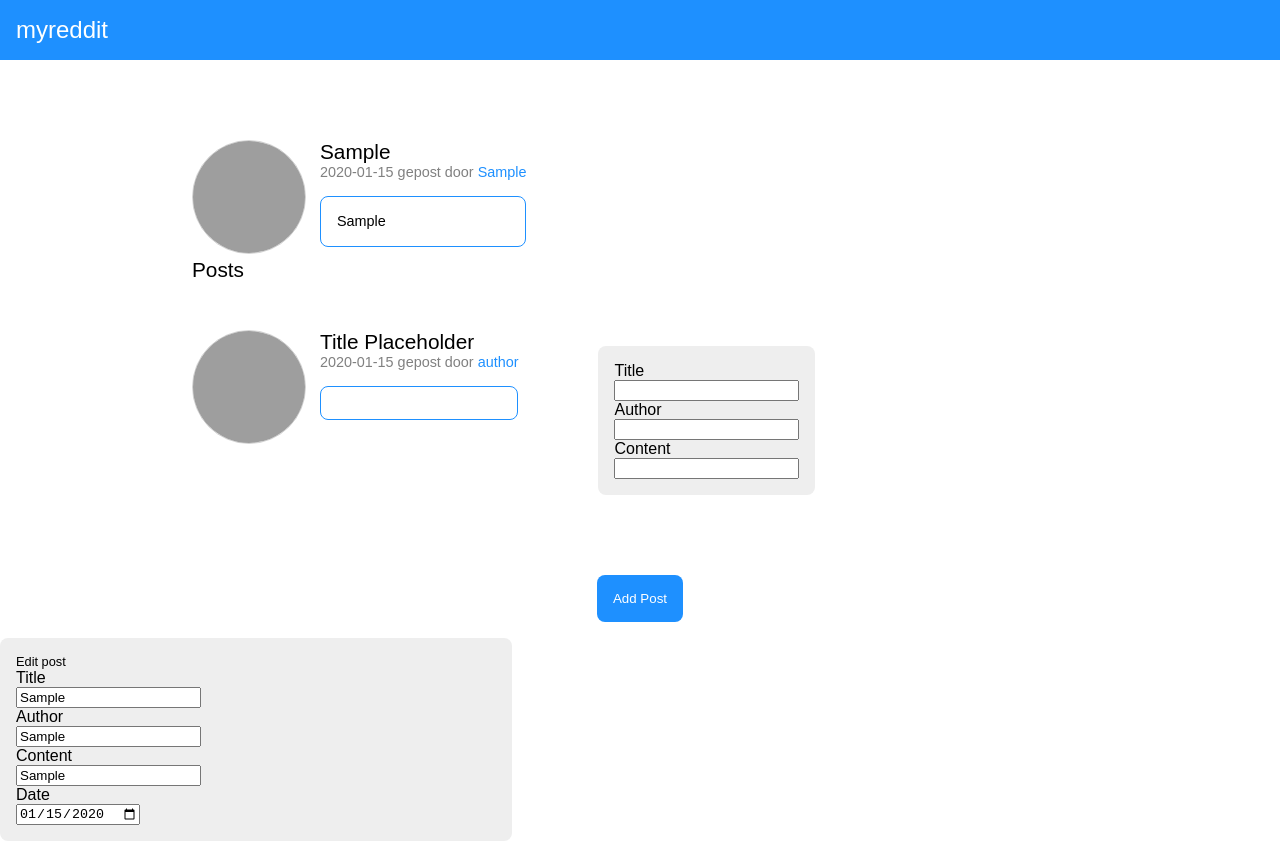
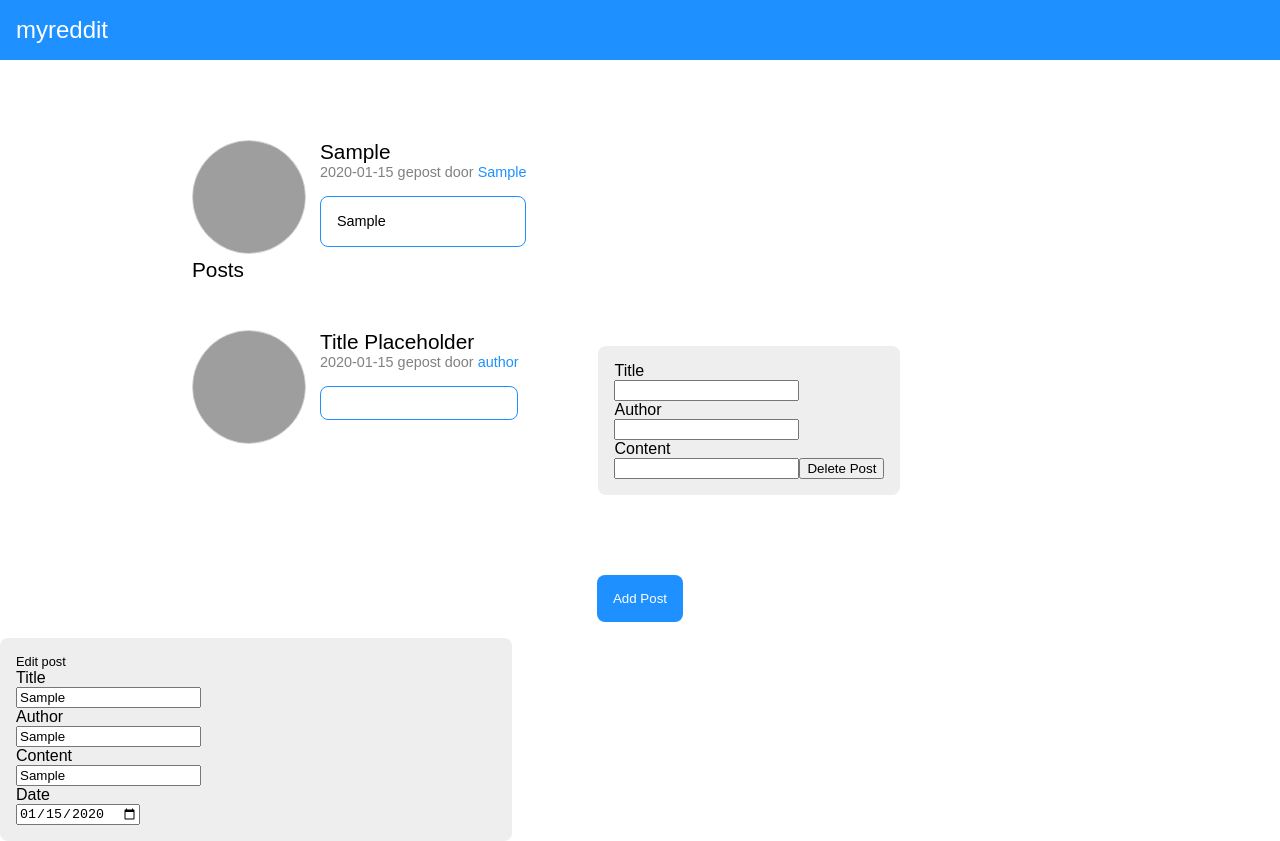
Before and after one commit to hoyhymho/WAD-Opdracht, a React (Create React App) app in the folder my-reddit/: page / in a window 1280 px wide. Both pictures are taken after typing "Sample", "Sample", "Sample", "2020-01-15" into the empty fields and a click on the button "Add Post". Built offline with nearby package versions, Linux system fonts and the light colour scheme; grey boxes are pictures that could not be loaded.

Commit message:
week5-deletePost

```diff
--- a/my-reddit/src/App.js
+++ b/my-reddit/src/App.js
@@ -30,6 +30,15 @@ class App extends Component {
 
   }
 
+  handleDeletePost = id => {
+    const posts = { ...this.state.posts };
+
+    delete posts[id];
+
+    this.setState({ posts });
+
+  }
+
   handleChangeInput = (id, post) => {
     const {posts} = this.state;
     const updatedPosts = {...posts};
@@ -46,7 +55,11 @@ class App extends Component {
           <h1>myreddit</h1>
         </header>
 
-        <Post title={title} author={author} content={content} date={date} posts={posts} onAddPost={this.handleAddPost} onChange={this.handleChangeInput}/>
+        <Post title={title} author={author} content={content} date={date} posts={posts}
+          onAddPost={this.handleAddPost}
+          onChange={this.handleChangeInput}
+          onDeletePost={this.handleDeletePost}
+        />
         <Form onChange={(name, value) => this.handleChangeValue(name, value)} />
       </div>
     );
--- a/my-reddit/src/PostFC.jsx
+++ b/my-reddit/src/PostFC.jsx
@@ -2,12 +2,17 @@ import React from 'react';
 import PropTypes from 'prop-types';
 // const {number} = PropTypes;
 
-const Post = ({title, author, content, date, posts, onAddPost, onChange}) => {
+const Post = ({title, author, content, date, posts, onAddPost, onChange, onDeletePost}) => {
 
     const handleAddPost = () =>{
         const id = Math.random();
         console.log(id);
         onAddPost(id);
+    }
+
+    const handleDeletePost = (id) =>{
+        console.log(id);
+        onDeletePost(id);
     }
 
     const handleChangeInput = (e, id) => {
@@ -16,7 +21,7 @@ const Post = ({title, author, content, date, posts, onAddPost, onChange}) => {
         const updatedPost = {...post};
         updatedPost[name] = value
         onChange(id, updatedPost)
-      }
+    }
 
     const renderPost = (posts, id) => {
 
@@ -46,6 +51,8 @@ const Post = ({title, author, content, date, posts, onAddPost, onChange}) => {
 
                     <label className="inputLabel" htmlFor="content">Content</label>
                     <input type="text" name="content" onChange={e => handleChangeInput(e,id)} />
+
+                     <button onClick={(() => handleDeletePost(id))}>Delete Post</button>
                 </div>
 
 
```
Also changed, not shown: 1 other file (tests, documents, lock files or other folders).
